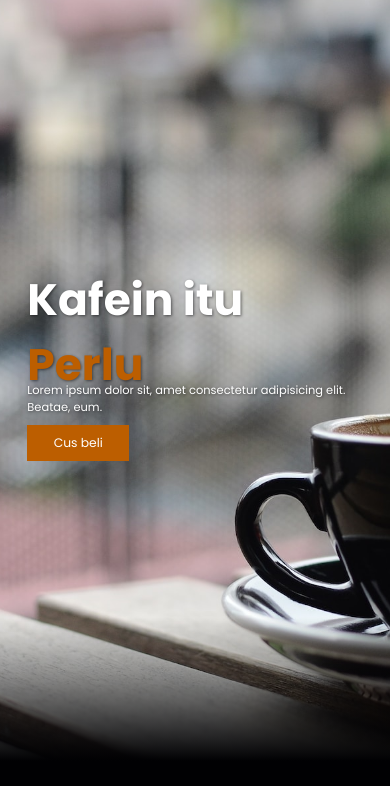
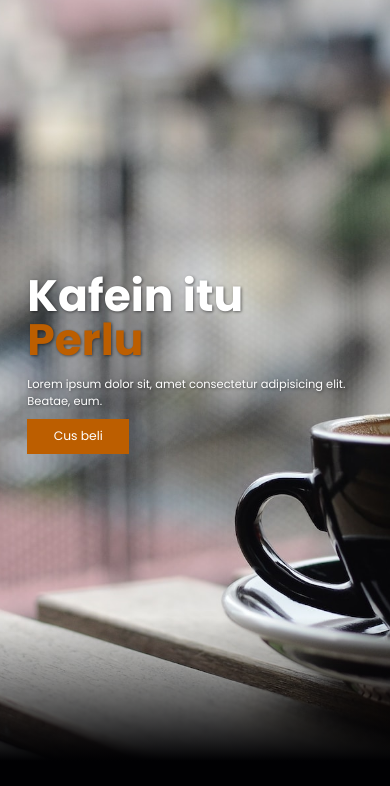
Before and after one commit to WillyRumapea/Kedai-kopi-Sruput-kopi, a plain HTML site: page index.html in a window 390 px wide. Shown: the part 58-844 px from the top of the page. Drawn offline with nearby package versions, Linux system fonts and the light colour scheme.

Commit message:
Update style.css

```diff
--- a/css/style.css
+++ b/css/style.css
@@ -398,4 +398,12 @@ footer .credit a {
   html {
     font-size: 55%;
   }
+   .hero .content h1 {
+    line-height: 1em;
+  }
+
+  .hero .content p {
+    margin-top: 14px;
+  }
 }
+}
```
